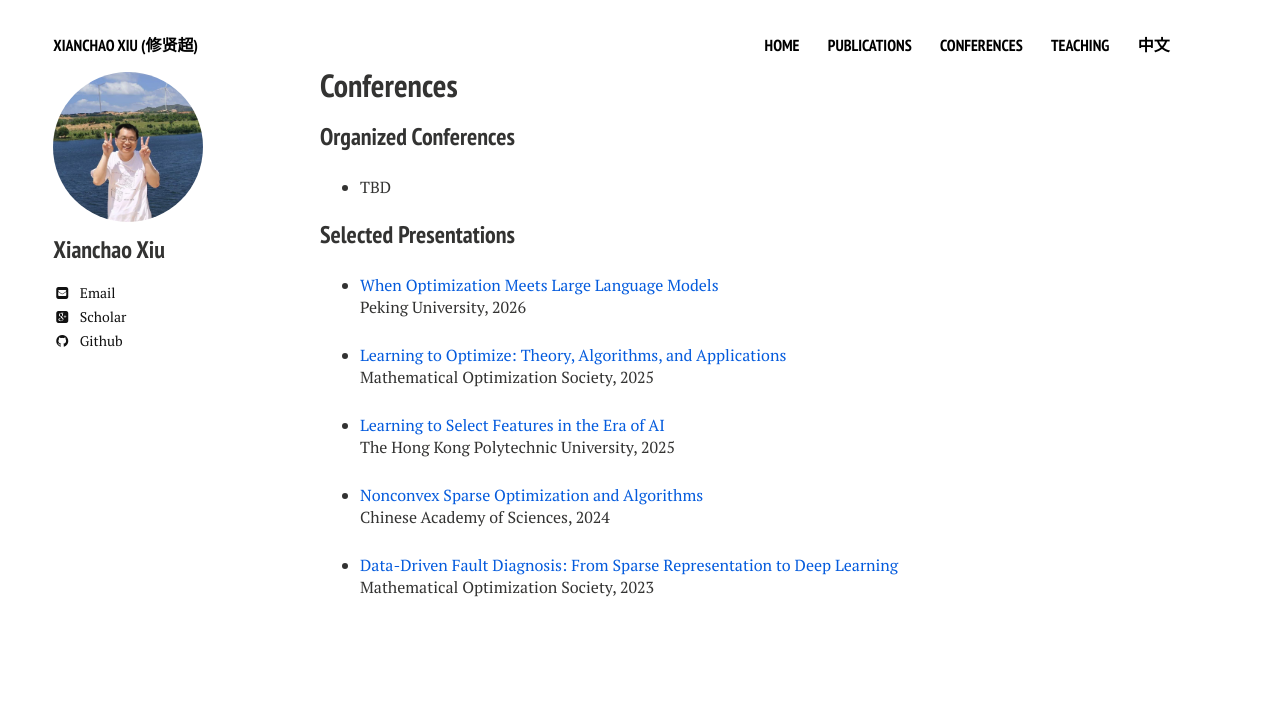
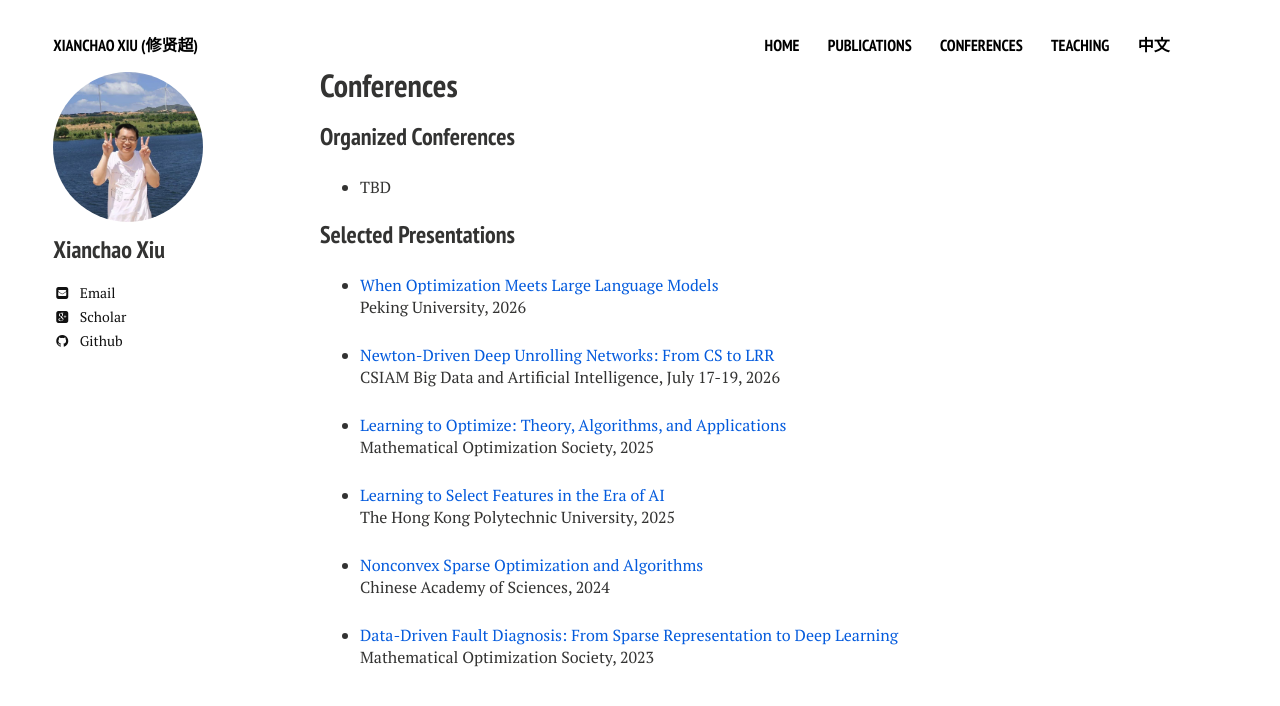
Before and after one commit to xianchaoxiu/xianchaoxiu.github.io, a Jekyll site: the page built from conferences/index.md, in a window 1280 px wide. Shown: the top 706 px of the page. Built offline with Jekyll 4.4.1, drawn with Linux system fonts in a browser that asks for light colours; nearby versions of some CDN libraries.

Commit message:
Update index.md

```diff
--- a/conferences/index.md
+++ b/conferences/index.md
@@ -17,6 +17,10 @@ share: false
 * <a href="../conferences/2026-PKU.pdf" class="textlink" target="_blank"> When Optimization Meets Large Language Models</a><br>
 Peking University, 2026
 
+* <a href="../conferences/2026-BDAI.pdf" class="textlink" target="_blank"> Newton-Driven Deep Unrolling Networks: From CS to LRR </a><br>
+CSIAM Big Data and Artificial Intelligence, July 17-19, 2026
+
+
 * <a href="../conferences/2025-MOS.pdf" class="textlink" target="_blank"> Learning to Optimize: Theory, Algorithms, and Applications</a><br>
 Mathematical Optimization Society, 2025
 
```
